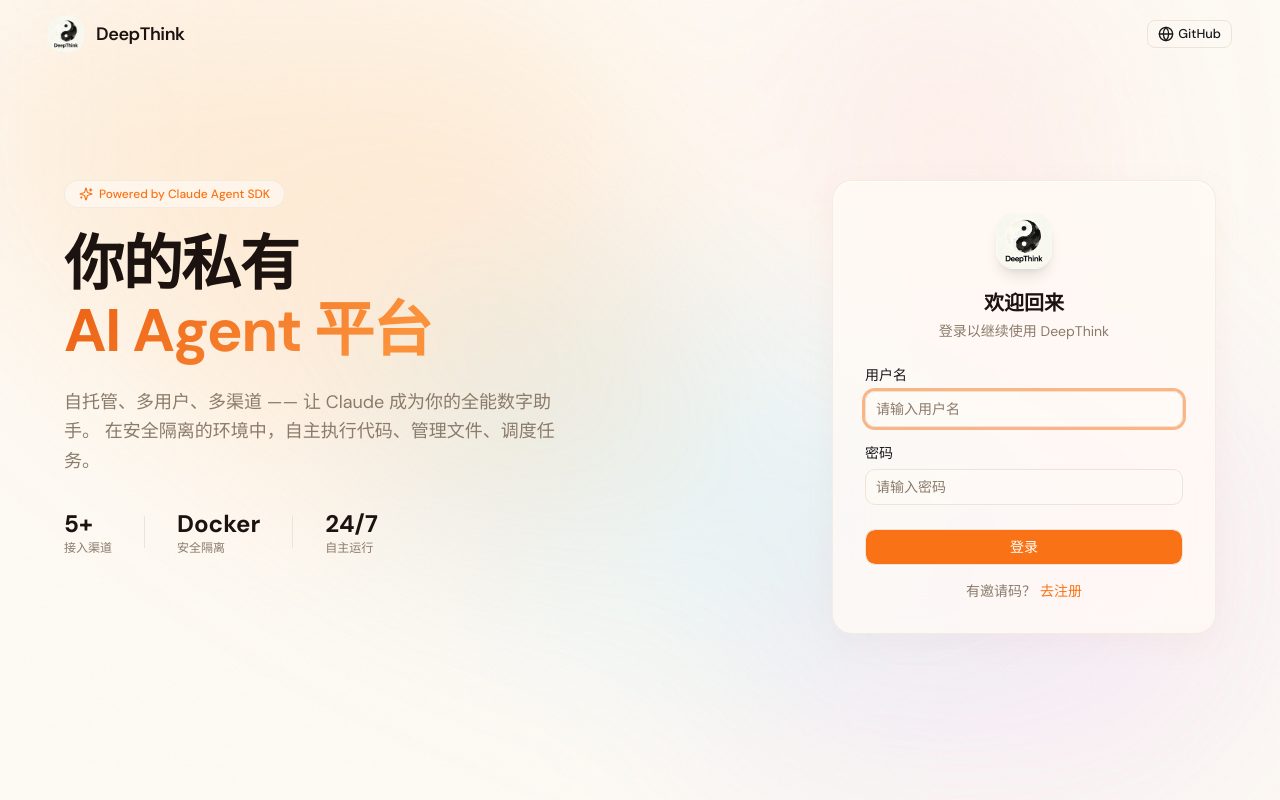
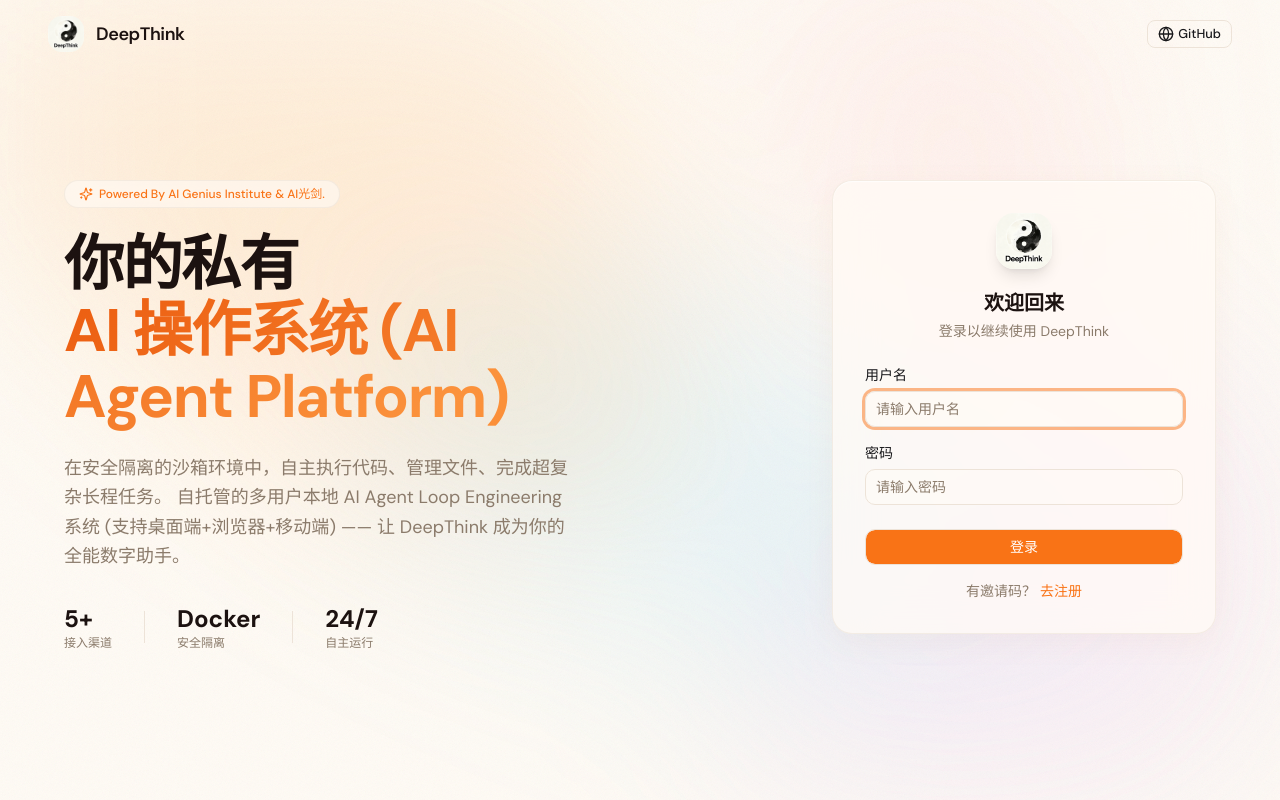
Before and after one commit to AIGeniusInstitute/deepthink, a React (Vite) app in the folder web/: page /login in a window 1280 px wide. Built offline with nearby package versions, Linux system fonts and the light colour scheme; no server answers; a web font is replaced by a local one.

Commit message:
在安全隔离的沙箱环境中，自主执行代码、管理文件、完成超复杂长程任务。                 自托管的多用户本地 AI Agent Loop Engineering 系统 (支持桌面端+浏览器+移动端) —— 让 DeepThink 成为你的全能数字助手。

```diff
--- a/web/src/components/layout/nav-items.ts
+++ b/web/src/components/layout/nav-items.ts
@@ -6,7 +6,7 @@
   { path: '/skills', icon: Puzzle, label: 'Skill' },
   { path: '/knowledge-bases', icon: BookOpen, label: '知识库' },
   { path: '/marketplace', icon: ShoppingBag, label: '市场' },
-  { path: '/mcp-servers', icon: Server, label: 'MCP 服务器' },
+  { path: '/mcp-servers', icon: Server, label: 'MCP' },
   { path: '/memory', icon: BrainCircuit, label: '记忆管理' },
   { path: '/engines', icon: Cpu, label: '引擎' },
   { path: '/sandbox', icon: Boxes, label: '沙箱' },
--- a/web/src/pages/LoginPage.tsx
+++ b/web/src/pages/LoginPage.tsx
@@ -188,18 +188,20 @@
             <div className="text-center lg:text-left">
               <div className="landing-badge">
                 <Sparkles className="size-3.5" />
-                <span>Powered by Claude Agent SDK</span>
+                <span>Powered By AI Genius Institute & AI光剑.</span>
               </div>
 
               <h1 className="mt-4 lg:mt-6 text-3xl sm:text-4xl lg:text-6xl font-bold text-foreground tracking-tight leading-[1.1]">
                 你的私有
                 <br />
-                <span className="landing-gradient-text">AI Agent 平台</span>
+                <span className="landing-gradient-text">AI 操作系统 (AI Agent Platform)</span>
               </h1>
 
               <p className="mt-4 lg:mt-6 text-sm sm:text-base lg:text-lg text-muted-foreground leading-relaxed max-w-lg mx-auto lg:mx-0">
-                自托管、多用户、多渠道 —— 让 Claude 成为你的全能数字助手。
-                在安全隔离的环境中，自主执行代码、管理文件、调度任务。
+
+                在安全隔离的沙箱环境中，自主执行代码、管理文件、完成超复杂长程任务。
+                自托管的多用户本地 AI Agent Loop Engineering 系统 (支持桌面端+浏览器+移动端) —— 让 DeepThink 成为你的全能数字助手。
+
               </p>
 
               {/* Stats — hidden on small mobile to save space */}
```
Also changed, not shown: 2 other files (tests, documents, lock files or other folders).
